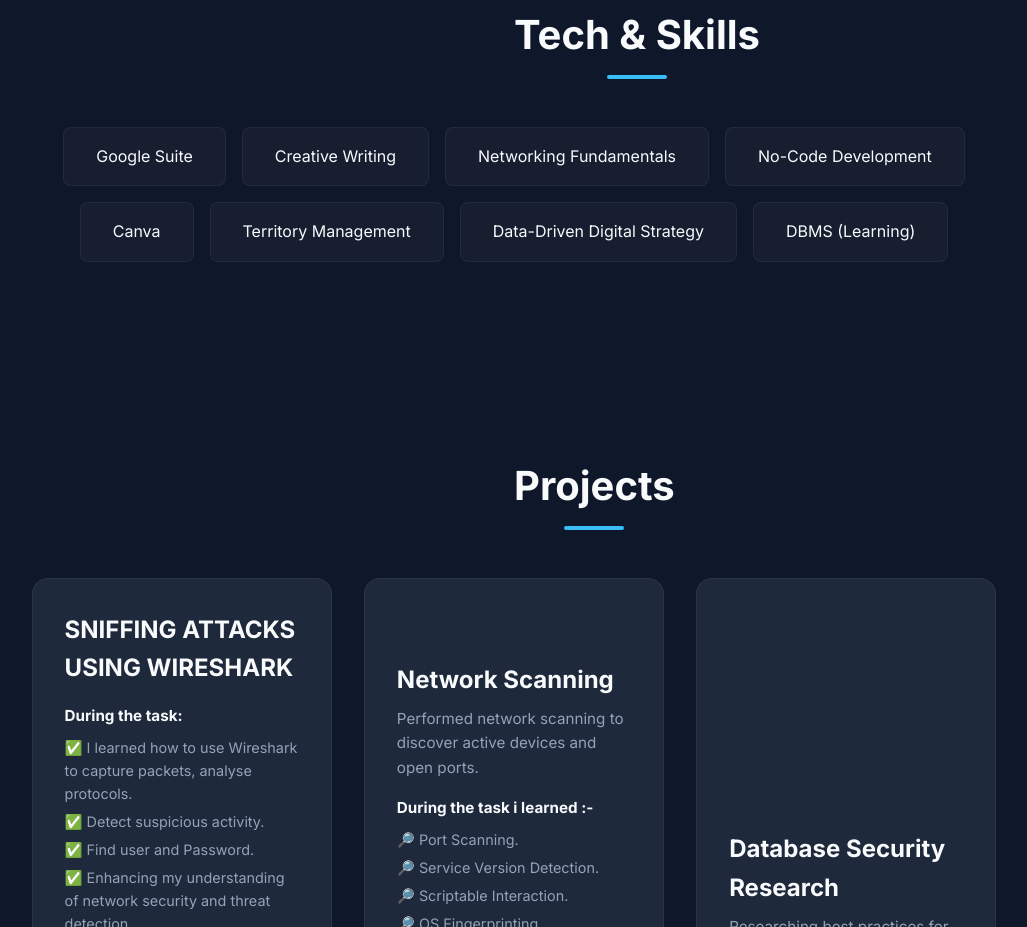
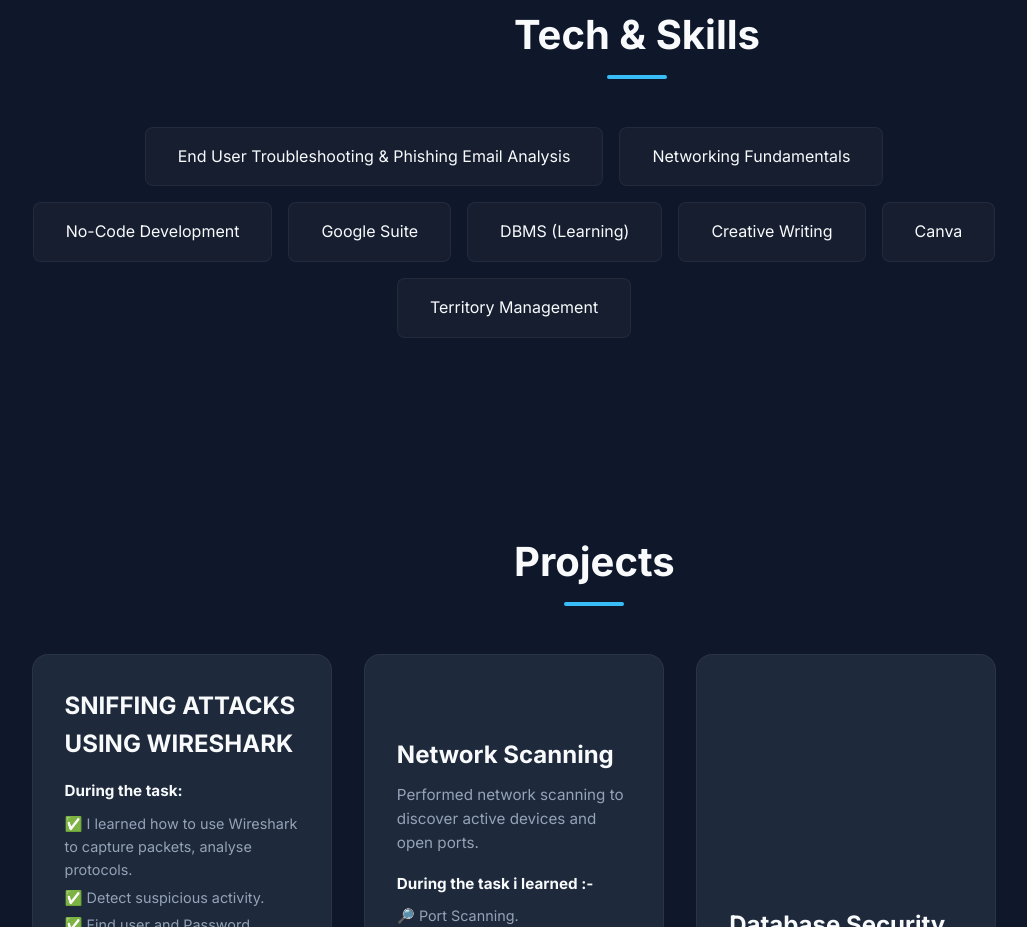
Before and after one commit to ag9888/Portfolio.Aman, a plain HTML site: page index.html in a window 1280 px wide. Shown: the part 1996-2923 px from the top of the page, without its empty margins (126-1153 px from the left). Drawn offline with Linux system fonts and the light colour scheme.

Commit message:
Update index.html

```diff
--- a/index.html
+++ b/index.html
@@ -95,14 +95,14 @@
             <section id="skills" class="section">
                 <h2 class="section-title">Tech & Skills</h2>
                 <div class="skills-grid">
-                    <div class="skill-card">Google Suite</div>
-                    <div class="skill-card">Creative Writing</div>
+                    <div class="skill-card">End User Troubleshooting & Phishing Email Analysis</div>
                     <div class="skill-card">Networking Fundamentals</div>
                     <div class="skill-card">No-Code Development</div>
+                    <div class="skill-card">Google Suite</div>
+                    <div class="skill-card">DBMS (Learning)</div>
+                    <div class="skill-card">Creative Writing</div>
                     <div class="skill-card">Canva</div>
                     <div class="skill-card">Territory Management</div>
-                    <div class="skill-card">Data-Driven Digital Strategy</div>
-                    <div class="skill-card">DBMS (Learning)</div>
                 </div>
             </section>
 
@@ -177,4 +177,5 @@
     <script src="script.js"></script>
 </body>
 
+
 </html>
```
